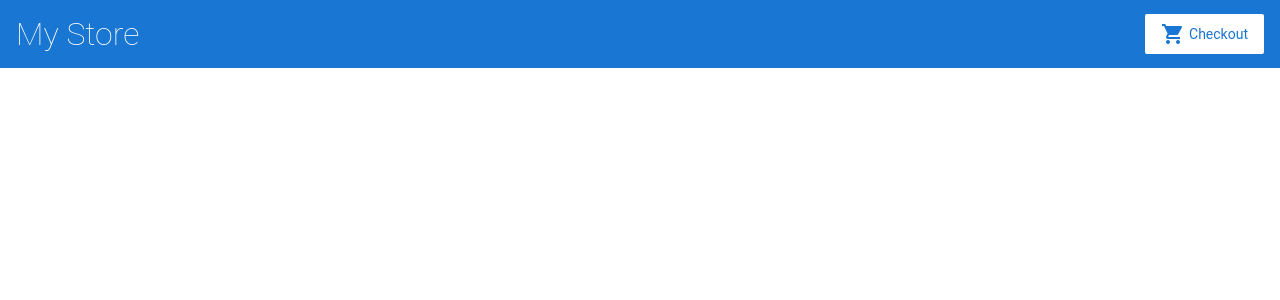
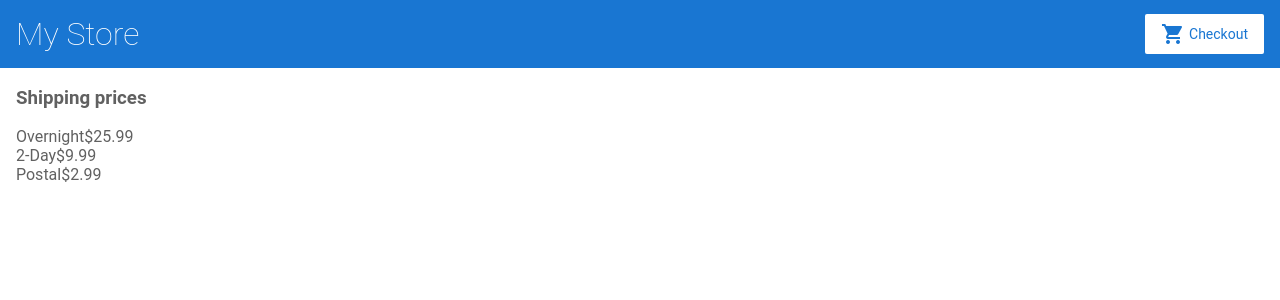
Before and after one commit to woohooAgain/angular, an Angular app: page /shipping in a window 1280 px wide. Before the commit this address led to /. Shown: the top 300 px of the page. Built offline with nearby package versions, Linux system fonts and the light colour scheme.

Commit message:
Add reading json from file

```diff
--- a/src/app/app.module.ts
+++ b/src/app/app.module.ts
@@ -2,6 +2,7 @@
 import { BrowserModule } from '@angular/platform-browser';
 import { RouterModule } from '@angular/router';
 import { ReactiveFormsModule } from '@angular/forms';
+import { HttpClientModule } from '@angular/common/http';
 
 import { AppComponent } from './app.component';
 import { TopBarComponent } from './top-bar/top-bar.component';
@@ -9,15 +10,18 @@
 import { ProductAlertsComponent } from './product-alerts/product-alerts.component';
 import { ProductDetailsComponent } from './product-details/product-details.component';
 import { CartComponent } from './cart/cart.component';
+import { ShippingComponent } from './shipping/shipping.component';
 
 @NgModule({
   imports: [
     BrowserModule,
+    HttpClientModule,
     ReactiveFormsModule,
     RouterModule.forRoot([
       { path: '', component: ProductListComponent },
       { path: 'products/:productId', component: ProductDetailsComponent },
       { path: 'cart', component: CartComponent },
+      { path: 'shipping', component: ShippingComponent },
     ]),
   ],
   declarations: [
@@ -27,6 +31,7 @@
     ProductAlertsComponent,
     ProductDetailsComponent,
     CartComponent,
+    ShippingComponent,
   ],
   bootstrap: [AppComponent],
 })
--- a/src/app/cart.service.ts
+++ b/src/app/cart.service.ts
@@ -1,12 +1,13 @@
 import { Injectable } from '@angular/core';
 import { Product } from './products';
+import { HttpClient } from '@angular/common/http';
 
 @Injectable({
   providedIn: 'root',
 })
 export class CartService {
   items: Product[] = [];
-  constructor() {}
+  constructor(private http: HttpClient) {}
 
   addToCart(product: Product) {
     this.items.push(product);
@@ -20,4 +21,10 @@
     this.items = [];
     return this.items;
   }
+
+  getShippingPrices() {
+    return this.http.get<{ type: string; price: number }[]>(
+      '/assets/shipping.json'
+    );
+  }
 }
--- a/src/app/cart/cart.component.html
+++ b/src/app/cart/cart.component.html
@@ -1,4 +1,6 @@
-<p>Cart</p>
+<h2>Cart</h2>
+
+<p><a routerLink="/shipping">Shipping Prices</a></p>
 
 <div class="cart-item" *ngFor="let item of items">
   <span>{{ item.name }} </span>
--- /dev/null
+++ b/src/app/shipping/shipping.component.html
@@ -0,0 +1,6 @@
+<h3>Shipping prices</h3>
+
+<div class="shippin-item" *ngFor="let shipping of shippingCosts | async">
+  <span>{{ shipping.type }}</span>
+  <span>{{ shipping.price | currency }}</span>
+</div>
--- /dev/null
+++ b/src/app/shipping/shipping.component.ts
@@ -0,0 +1,19 @@
+import { Component, OnInit } from '@angular/core';
+
+import { Observable } from 'rxjs';
+import { CartService } from '../cart.service';
+
+@Component({
+  selector: 'app-shipping',
+  templateUrl: './shipping.component.html',
+  styleUrls: ['./shipping.component.css'],
+})
+export class ShippingComponent implements OnInit {
+  shippingCosts!: Observable<{ type: string; price: number }[]>;
+
+  constructor(private cartService: CartService) {}
+
+  ngOnInit(): void {
+    this.shippingCosts = this.cartService.getShippingPrices();
+  }
+}
```
Also changed, not shown: src/app/shipping/shipping.component.css (added), 1 other file (tests, documents, lock files or other folders).
